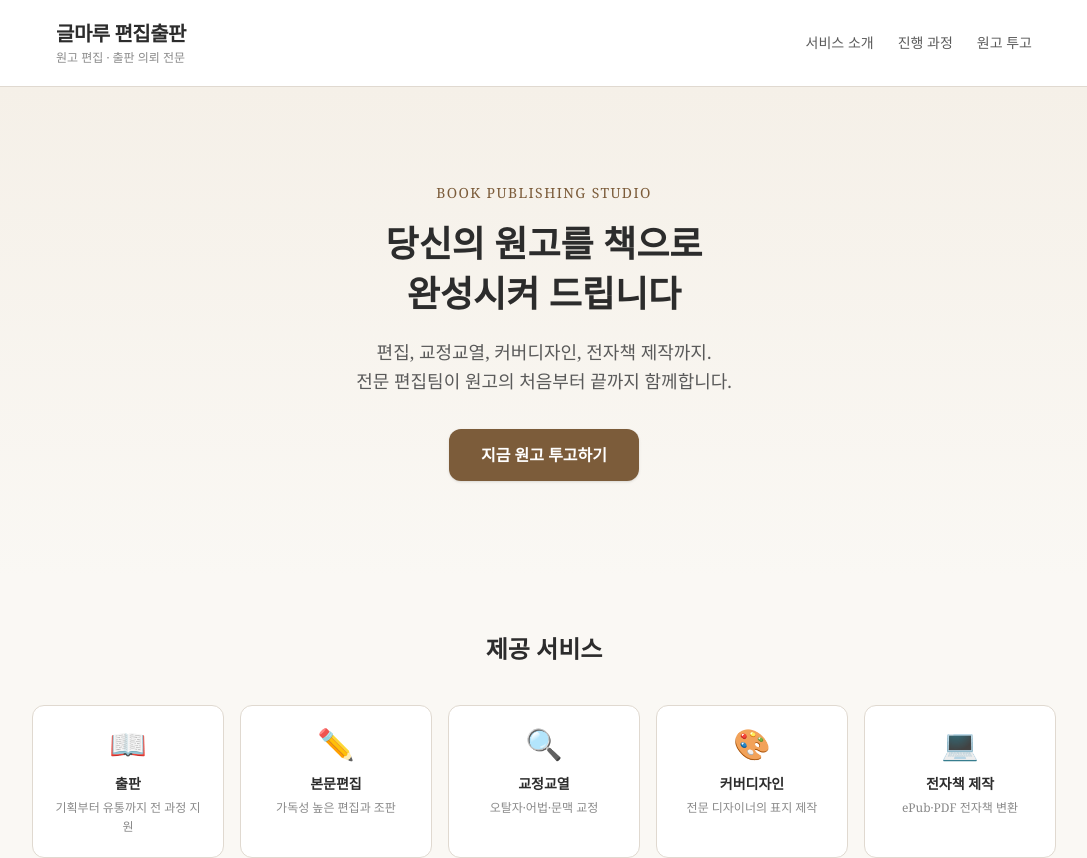
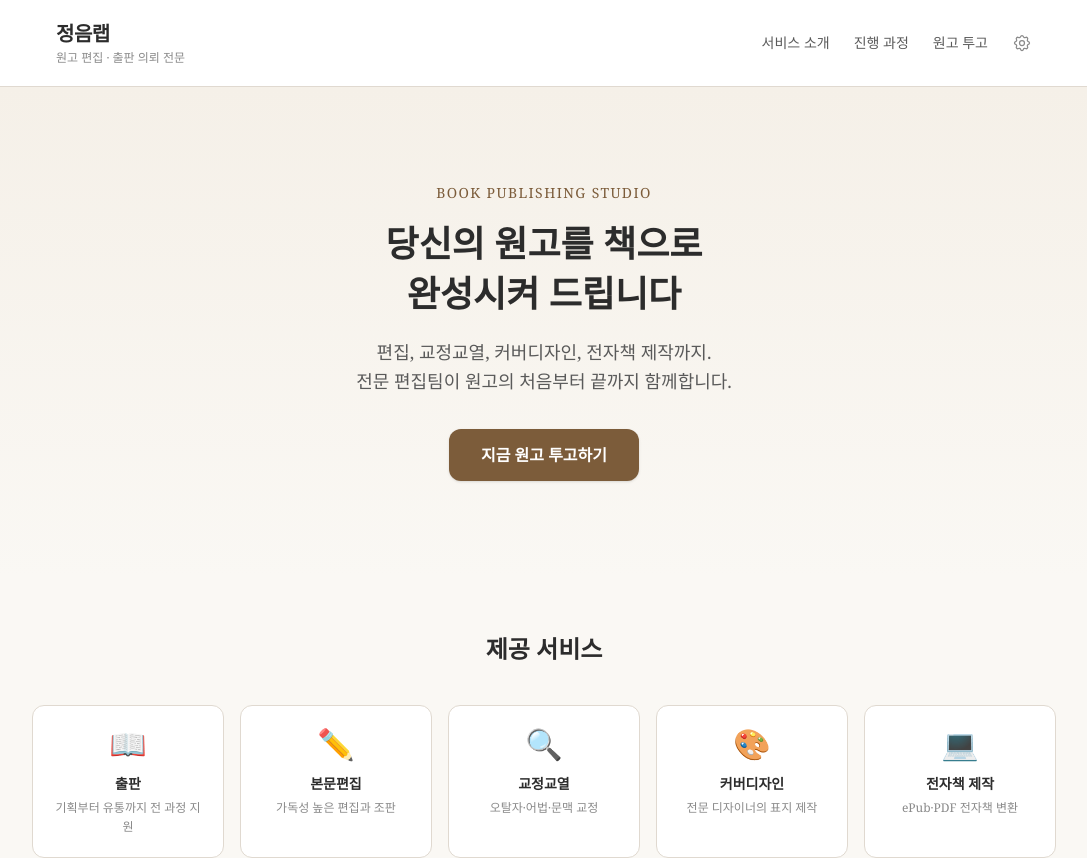
Before and after one commit to sungho1103/writers, a Next.js app: page / in a window 1280 px wide. Shown: the top 858 px of the page, without its empty margins (96-1183 px from the left). Built offline with nearby package versions, Linux system fonts and the light colour scheme; no server answers.

Commit message:
feat: 정음랩 리브랜딩, 헤더 관리자 버튼, 이메일 안내, 완료 페이지 개선

```diff
--- a/app/page.tsx
+++ b/app/page.tsx
@@ -1,4 +1,5 @@
 import SubmissionForm from "@/components/SubmissionForm";
+import Link from "next/link";
 
 export default function Home() {
   return (
@@ -8,7 +9,7 @@
         <div className="max-w-5xl mx-auto px-6 py-5 flex items-center justify-between">
           <div>
             <h1 className="text-xl font-bold text-[#2c2c2c] tracking-tight">
-              글마루 편집출판
+              정음랩
             </h1>
             <p className="text-xs text-[#8a8a8a] mt-0.5">원고 편집 · 출판 의뢰 전문</p>
           </div>
@@ -22,6 +23,32 @@
             <a href="#form" className="hover:text-[#7c5c3a] transition-colors">
               원고 투고
             </a>
+            <Link
+              href="/admin"
+              className="text-[#8a8a8a] hover:text-[#7c5c3a] transition-colors"
+              title="관리자 로그인"
+              aria-label="관리자 페이지"
+            >
+              <svg
+                className="w-5 h-5"
+                fill="none"
+                stroke="currentColor"
+                viewBox="0 0 24 24"
+              >
+                <path
+                  strokeLinecap="round"
+                  strokeLinejoin="round"
+                  strokeWidth={1.5}
+                  d="M10.325 4.317c.426-1.756 2.924-1.756 3.35 0a1.724 1.724 0 002.573 1.066c1.543-.94 3.31.826 2.37 2.37a1.724 1.724 0 001.065 2.572c1.756.426 1.756 2.924 0 3.35a1.724 1.724 0 00-1.066 2.573c.94 1.543-.826 3.31-2.37 2.37a1.724 1.724 0 00-2.572 1.065c-.426 1.756-2.924 1.756-3.35 0a1.724 1.724 0 00-2.573-1.066c-1.543.94-3.31-.826-2.37-2.37a1.724 1.724 0 00-1.065-2.572c-1.756-.426-1.756-2.924 0-3.35a1.724 1.724 0 001.066-2.573c-.94-1.543.826-3.31 2.37-2.37.996.608 2.296.07 2.572-1.065z"
+                />
+                <path
+                  strokeLinecap="round"
+                  strokeLinejoin="round"
+                  strokeWidth={1.5}
+                  d="M15 12a3 3 0 11-6 0 3 3 0 016 0z"
+                />
+              </svg>
+            </Link>
           </nav>
         </div>
       </header>
@@ -126,9 +153,9 @@
 
       {/* Footer */}
       <footer className="border-t border-[#e0d9d0] bg-white py-8 px-6 text-center">
-        <p className="text-sm font-semibold text-[#2c2c2c] mb-1">글마루 편집출판</p>
+        <p className="text-sm font-semibold text-[#2c2c2c] mb-1">정음랩</p>
         <p className="text-xs text-[#8a8a8a]">
-          © 2025 글마루 편집출판. All rights reserved.
+          © 2026 정음랩. All rights reserved.
         </p>
       </footer>
     </div>
```
